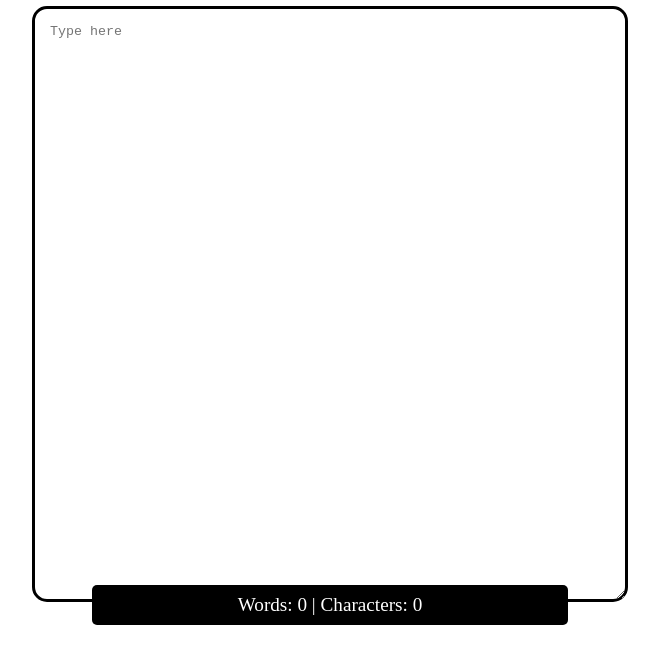
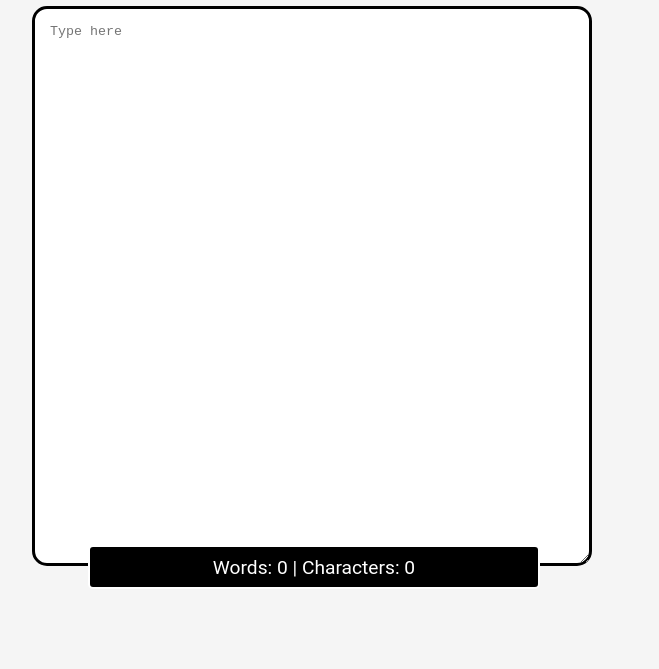
Before and after one commit to kumadeji/pomogator, a plain HTML site: page index.html in a window 1280 px wide. Shown: the part 131-800 px from the top of the page, without its empty margins (328-987 px from the left). Drawn offline with Linux system fonts and the light colour scheme.

Commit message:
Logo and Color Mode

```diff
--- a/app.js
+++ b/app.js
@@ -11,8 +11,6 @@ function updateCounts() {
   wordCount = words.length;
   charCount = textArea.value.length;
 
-  console.log(wordCount, charCount);
-
   // Update the DOM
   document.documentElement.style.setProperty("--word-count", wordCount);
   document.documentElement.style.setProperty("--char-count", charCount);
--- a/css/style.css
+++ b/css/style.css
@@ -2,6 +2,8 @@
   --main-color: #f5f5f5;
   --secondary-color: #000;
   --tertiary-color: #fff;
+
+  --text-area-color: #fff;
 
   --word-count: 0;
   --char-count: 0;
@@ -10,6 +12,33 @@
 
   --textarea-size: 70vmin;
   --textarea-min-size: 300px;
+}
+
+@media (prefers-color-scheme: dark) {
+  :root {
+    --main-color: rgba(0, 0, 0, 0.845);
+    --secondary-color: #fff;
+    --tertiary-color: #000;
+
+    --text-area-color: #ccc;
+  }
+}
+
+* {
+  margin: 0;
+  padding: 0;
+  box-sizing: border-box;
+}
+
+body {
+  background-color: var(--main-color);
+  color: var(--secondary-color);
+  font-family: "Roboto", sans-serif;
+  font-size: 1.2rem;
+  display: flex;
+  align-items: center;
+  justify-content: center;
+  height: 100vh;
 }
 
 .container {
@@ -26,6 +55,7 @@
   min-height: var(--textarea-min-size);
   border-radius: 15px;
   border: 3px solid var(--secondary-color);
+  background-color: var(--text-area-color);
   padding: 15px;
 }
 
@@ -43,7 +73,9 @@
   display: flex;
   align-items: center;
   justify-content: center;
-  background-color: var(--secondary-color);
+  background-color: black;
+  color: white;
+  border: 2px white solid;
 }
 
 h1 {
--- a/index.html
+++ b/index.html
@@ -6,10 +6,11 @@
     <meta name="viewport" content="width=device-width, initial-scale=1.0" />
     <link rel="stylesheet" href="css/style-reset.css" />
     <link rel="stylesheet" href="css/style.css" />
+    <link rel="shortcut icon" href="Icons/wc-logo.svg" type="image/x-icon" />
 
     <script src="app.js" defer></script>
 
-    <title>Word Counter</title>
+    <title>WordCounter</title>
   </head>
   <body>
     <div class="container">
```
Also changed, not shown: Icons/wc-logo.svg (added).
